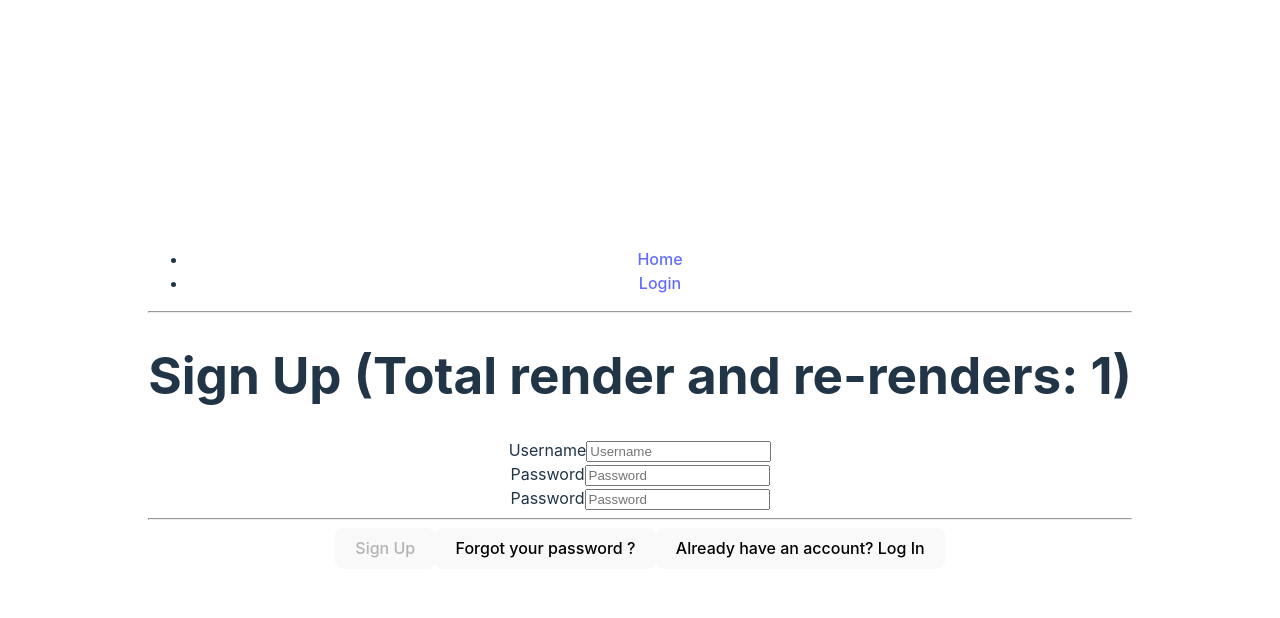
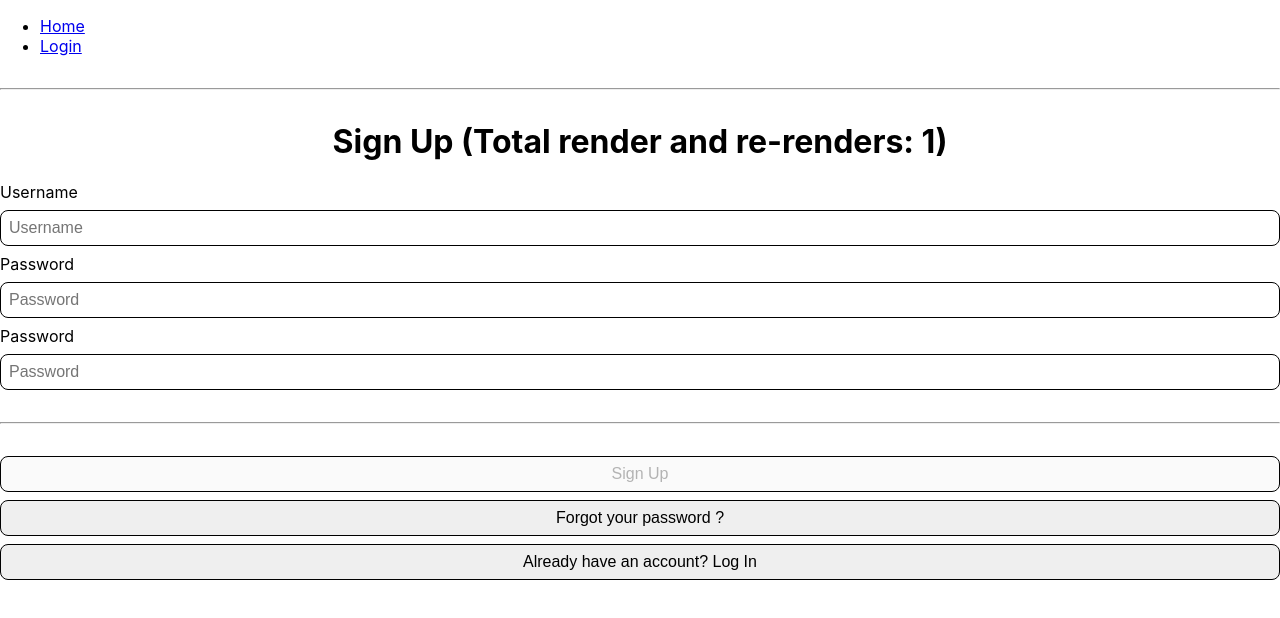
Before and after one commit to ahmetkca/React-Authentication, a React (Vite) app in the folder front-end/: page /signup in a window 1280 px wide. Shown: the top 618 px of the page. Built offline with nearby package versions, Linux system fonts and the light colour scheme.

Commit message:
added couple of new styles

```diff
--- a/front-end/src/App.css
+++ b/front-end/src/App.css
@@ -1,23 +1,34 @@
-#root {
-  max-width: 1280px;
-  margin: 0 auto;
-  padding: 2rem;
+.App {
   text-align: center;
 }
 
-.logo {
-  height: 6em;
-  padding: 1.5em;
-  will-change: filter;
-}
-.logo:hover {
-  filter: drop-shadow(0 0 2em #646cffaa);
-}
-.logo.react:hover {
-  filter: drop-shadow(0 0 2em #61dafbaa);
+.App-logo {
+  height: 40vmin;
+  pointer-events: none;
 }
 
-@keyframes logo-spin {
+@media (prefers-reduced-motion: no-preference) {
+  .App-logo {
+    animation: App-logo-spin infinite 20s linear;
+  }
+}
+
+.App-header {
+  background-color: #282c34;
+  min-height: 100vh;
+  display: flex;
+  flex-direction: column;
+  align-items: center;
+  justify-content: center;
+  font-size: calc(10px + 2vmin);
+  color: white;
+}
+
+.App-link {
+  color: #61dafb;
+}
+
+@keyframes App-logo-spin {
   from {
     transform: rotate(0deg);
   }
@@ -25,17 +36,3 @@
     transform: rotate(360deg);
   }
 }
-
-@media (prefers-reduced-motion: no-preference) {
-  a:nth-of-type(2) .logo {
-    animation: logo-spin infinite 20s linear;
-  }
-}
-
-.card {
-  padding: 2em;
-}
-
-.read-the-docs {
-  color: #888;
-}
--- a/front-end/src/index.css
+++ b/front-end/src/index.css
@@ -1,70 +1,73 @@
-:root {
-  font-family: Inter, Avenir, Helvetica, Arial, sans-serif;
-  font-size: 16px;
-  line-height: 24px;
-  font-weight: 400;
-
-  color-scheme: light dark;
-  color: rgba(255, 255, 255, 0.87);
-  background-color: #242424;
-
-  font-synthesis: none;
-  text-rendering: optimizeLegibility;
+body {
+  margin: 0;
+  font-family: -apple-system, BlinkMacSystemFont, 'Segoe UI', 'Roboto', 'Oxygen',
+    'Ubuntu', 'Cantarell', 'Fira Sans', 'Droid Sans', 'Helvetica Neue',
+    sans-serif;
   -webkit-font-smoothing: antialiased;
   -moz-osx-font-smoothing: grayscale;
-  -webkit-text-size-adjust: 100%;
 }
 
-a {
-  font-weight: 500;
-  color: #646cff;
-  text-decoration: inherit;
-}
-a:hover {
-  color: #535bf2;
-}
-
-body {
-  margin: 0;
-  display: flex;
-  place-items: center;
-  min-width: 320px;
-  min-height: 100vh;
+code {
+  font-family: source-code-pro, Menlo, Monaco, Consolas, 'Courier New',
+    monospace;
 }
 
 h1 {
-  font-size: 3.2em;
-  line-height: 1.1;
+    text-align: center;
+}
+
+hr {
+    margin: 32px 0;
+}
+
+button, input {
+    border-radius: 8px;
+    box-sizing: border-box;
+    display: block;
+    font-size: 16px;
+    margin: 8px 0;
+    padding: 8px;
+    width: 100%;
+}
+
+input {
+    border: 1px solid black;
 }
 
 button {
-  border-radius: 8px;
-  border: 1px solid transparent;
-  padding: 0.6em 1.2em;
-  font-size: 1em;
-  font-weight: 500;
-  font-family: inherit;
-  background-color: #1a1a1a;
-  cursor: pointer;
-  transition: border-color 0.25s;
-}
-button:hover {
-  border-color: #646cff;
-}
-button:focus,
-button:focus-visible {
-  outline: 4px auto -webkit-focus-ring-color;
+    border: 1px solid black;
+    cursor: pointer;
 }
 
-@media (prefers-color-scheme: light) {
-  :root {
-    color: #213547;
-    background-color: #ffffff;
-  }
-  a:hover {
-    color: #747bff;
-  }
-  button {
-    background-color: #f9f9f9;
-  }
+.page-container {
+    display: flex;
+    background-color: #ddd;
+    min-height: 100vh;
+    min-width: 100%;
+    align-items: center;
+    justify-content: center;
 }
+
+.content-container {
+    background-color: white;
+    border-radius: 8px;
+    min-width: 300px;
+    max-width: 800px;
+    padding: 32px;
+}
+
+.success {
+    background-color: #90ee90;
+    border-radius: 8px;
+    margin-bottom: 8px;
+    padding: 16px;
+    text-align: center;
+}
+
+.fail {
+    background-color: #ffcccb;
+    border-radius: 8px;
+    margin-bottom: 8px;
+    padding: 16px;
+    text-align: center;
+}
```
